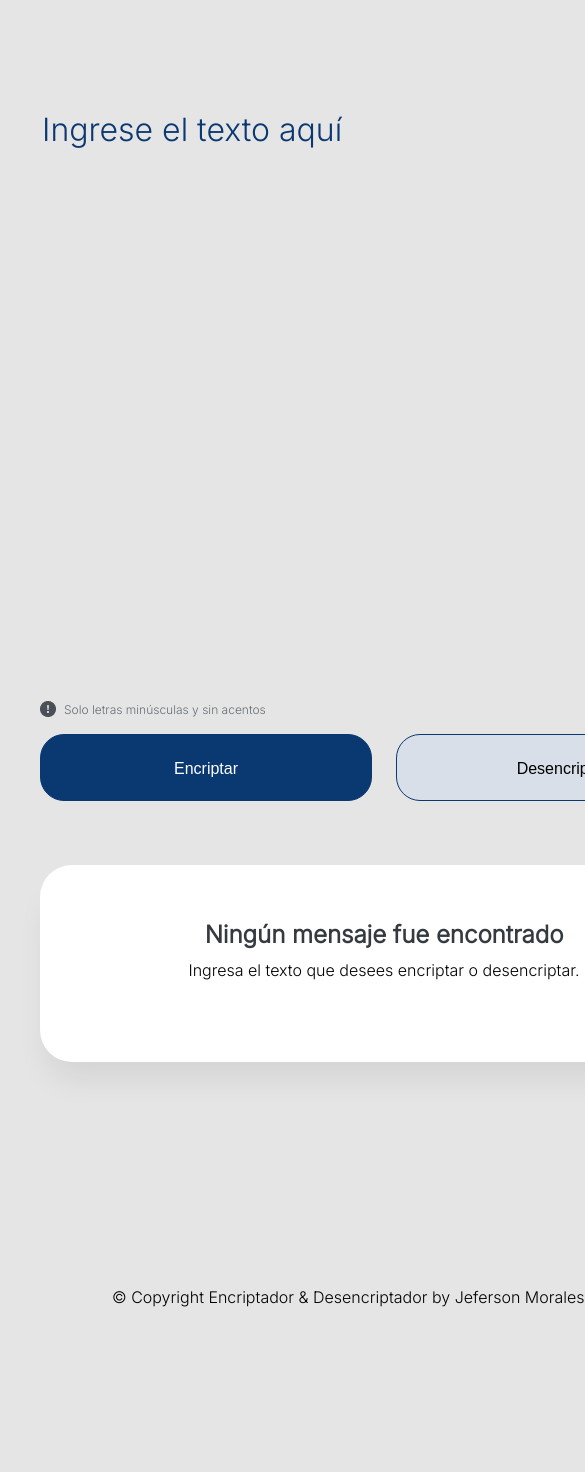
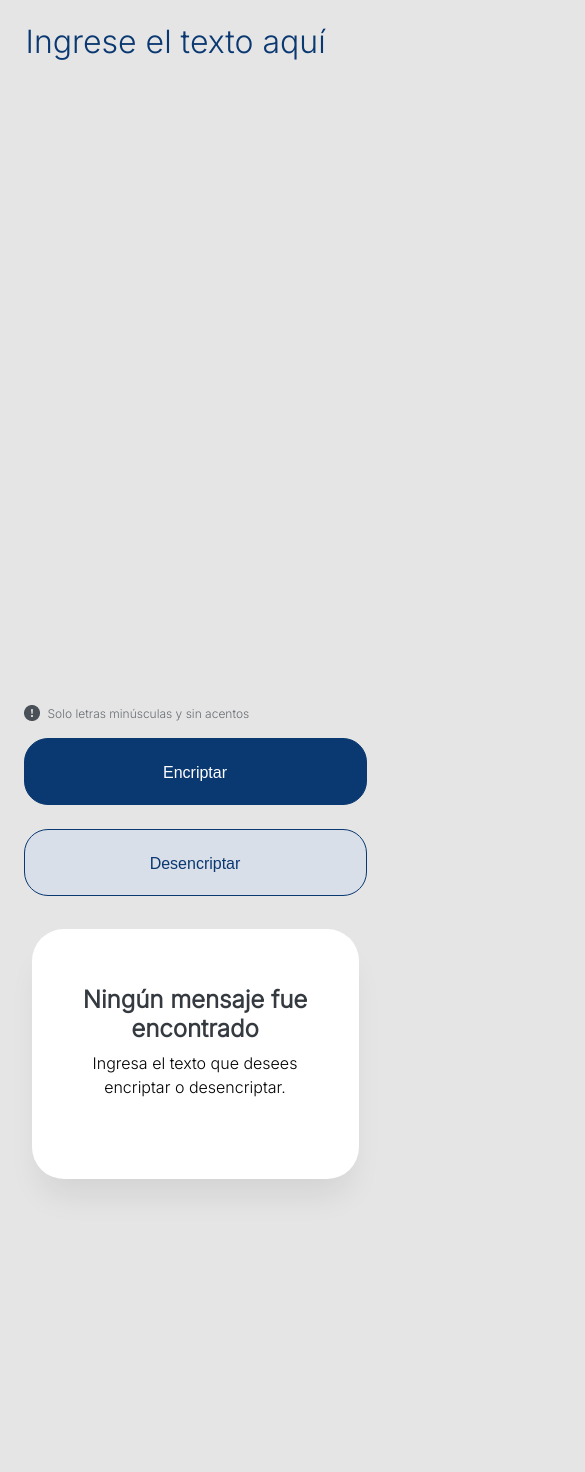
Before and after one commit to jefersonmorales/challengeonecodificador5, a plain HTML site: page index.html in a window 390 px wide. Shown: the part 136-1608 px from the top of the page, 585 px wide, since content can reach past the window. Before the commit the page ends 1450 px from the top, so only its background shows below. Drawn offline with Linux system fonts and the light colour scheme.

Commit message:
Codigo organizado y responsive design para celular

```diff
--- a/funcion.js
+++ b/funcion.js
@@ -1,12 +1,10 @@
 var btnEncriptar = document.getElementById("encriptador");
 var btnDesencriptar = document.getElementById("desencriptador");
-var advertenciaSinTexto = document.querySelector(".texto-pendiente");
 var textoPendienteContenedor = document.querySelector(".texto-pendiente-contenedor");
+var textoResultadoContenedor = document.querySelector(".texto-resultado-contenedor");
 var convertirTexto = document.querySelector(".convertir-texto");
 var textoConvertido = document.querySelector(".texto-convertido");
 var textoFinal = document.querySelector(".texto-final");
-var botonCopiar = document.querySelector(".btn-copy");
-var textoResultadoContenedor = document.querySelector(".texto-resultado-contenedor");
 
 eliminarContenedorTextoConvertido();
 
@@ -129,25 +127,17 @@ function btnCopy() {
 function mostrarContenedorTextoConvertido() {
   eliminarContenedorTextoPendiente();
   textoResultadoContenedor.classList.remove("ocultar");
-  // textoFinal.classList.remove("ocultar");
-  // botonCopiar.classList.remove("ocultar");
 }
 
 function eliminarContenedorTextoConvertido() {
   textoResultadoContenedor.classList.add("ocultar");
-  // textoFinal.classList.add("ocultar");
-  // botonCopiar.classList.add("ocultar");
 }
 
 function mostrarContenedorTextoPendiente() {
   eliminarContenedorTextoConvertido();
   textoPendienteContenedor.classList.remove("ocultar");
-  // muneco.classList.remove("ocultar");
-  // advertenciaSinTexto.classList.remove("ocultar");
 }
 
 function eliminarContenedorTextoPendiente() {
   textoPendienteContenedor.classList.add("ocultar");
-  // muneco.classList.add("ocultar");
-  // advertenciaSinTexto.classList.add("ocultar");
 }
--- a/index.html
+++ b/index.html
@@ -9,6 +9,7 @@
 
   <link rel="stylesheet" href="style.css">
   <link rel="stylesheet" href="responsive-desgin.css">
+  <link rel="stylesheet" href="static.css">
 
   <link href="https://fonts.googleapis.com/css2?family=Inter:wght@300&display=swap" rel="stylesheet">
 
@@ -16,12 +17,11 @@
 
   <body>
     <header class="logo-contenedor">
-      <a href="index.html"><img src="imagenes/logo.png" alt="logo"></a>
+      <a href="index.html"><img class="logo" src="imagenes/logo.png" alt="logo"></a>
     </header>
 
     <section class="ingreso-contenedor">
       <textarea name="texto" class="convertir-texto" id="convertir-texto" placeholder="Ingrese el texto aquí"></textarea>
-
       <div class="instruccion">
         <img src="imagenes/advertencia.png" alt="advertencia_icon">
         <p>Solo letras minúsculas y sin acentos</p>
@@ -34,21 +34,15 @@
     </section>
 
     <section class="texto-pendiente-contenedor">
-
       <img class="muneco" src="imagenes/muneco.png" alt="muneco">
-
       <p class="mensaje-noencontrado">Ningún mensaje fue encontrado</p>
       <p class="solicitud-texto">Ingresa el texto que desees encriptar o desencriptar.</p>
-
     </section>
 
 
     <section class="texto-resultado-contenedor">
-
       <textarea name="texto-convertido" class="texto-convertido" id="texto-convertido" readonly></textarea>
-
       <button onclick="btnCopy()" class="btn-copy" >Copiar</button>
-
     </section>
 
     <footer class="copyright">
--- a/responsive-desgin.css
+++ b/responsive-desgin.css
@@ -1,8 +1,16 @@
-@media (max-width: 768px) {
+/* Tablet */
+@media (max-width: 1452px) {
+  html , body {
+    width: 100%;
+    height: 100%;
+    display: flex;
+    justify-content: center;
+  }
+
   body {
     position: relative;
     width: 768px;
-    height: 1450px;
+    height: 1500px;
   }
 
   .logo-contenedor {
@@ -21,14 +29,9 @@
   .convertir-texto {
     position: absolute;
     width: 688px;
-    height: 48px;
+    height: 288px;
     left: 40px;
     top: 240px;
-    font-family: 'Inter';
-    font-style: normal;
-    font-weight: 400;
-    font-size: 32px;
-    line-height: 150%;
   }
 
   .instruccion {
@@ -51,12 +54,6 @@
   .botones-contenedor button {
     width: 332px;
     height: 67px;
-    background: #0A3871;
-    border-radius: 24px;
-    padding: 24px;
-    gap: 8px;
-    border: 1px solid #0A3871;
-    border-radius: 24px;
   }
 
   #desencriptador {
@@ -86,13 +83,6 @@
     position: absolute;
     top: 32px;
     left: 32px;
-    font-family: 'Inter';
-    font-style: normal;
-    font-weight: 700;
-    font-size: 24px;
-    line-height: 120%;
-    text-align: center;
-    color: #343A40;
   }
 
   .solicitud-texto {
@@ -101,12 +91,6 @@
     position: absolute;
     top: 77px;
     left: 32px;
-    font-family: 'Inter';
-    font-style: normal;
-    font-weight: 400;
-    font-size: 16px;
-    line-height: 150%;
-    text-align: center;
   }
 
   .texto-resultado-contenedor {
@@ -115,17 +99,6 @@
     height: 343px;
     left: 40px;
     top: 1001px;
-    background: #FFFFFF;
-    box-shadow: 0px 24px 32px -8px rgba(0, 0, 0, 0.08);
-    border-radius: 32px;
-  }
-
-  .texto-final {
-    width: 624px;
-    height: 180px;
-    position: absolute;
-    top: 32px;
-    left: 32px;
   }
 
   .texto-convertido {
@@ -134,14 +107,7 @@
     position: absolute;
     top: 32px;
     left: 32px;
-    font-family: 'Inter';
-    font-style: normal;
-    font-weight: 400;
-    font-size: 24px;
-    line-height: 36px;
-    color: #495057;
   }
-
 
   .btn-copy {
     width: 624px;
@@ -149,18 +115,129 @@
     position: absolute;
     top: 244px;
     left: 32px;
-    padding: 24px;
-    gap: 8px;
-    border: 1px solid #0A3871;
-    border-radius: 24px;
   }
 
   .copyright {
     width: 688px;
     height: 20px;
     position: absolute;
-    top: 97%;
+    top: 95%;
     left: 32px;
-    text-align: center;
   }
 }
+
+/* Celular */
+
+@media (max-width: 680px) {
+  body {
+    position: relative;
+    width: 375px;
+    height: 1840px;
+  }
+
+  .logo-contenedor {
+    position: absolute;
+    width: 375px;
+    height: 96px;
+    left: 0px;
+    top: 0px;
+  }
+
+  .logo {
+    height: 48px;
+    width: 32px;
+    position: absolute;
+    left: 16px;
+    top: 24px;
+  }
+
+  .convertir-texto {
+    position: absolute;
+    width: 343px;
+    height: 624px;
+    left: 16px;
+    top: 152px;
+  }
+
+  .instruccion {
+    padding: 0px;
+    gap: 8px;
+    position: absolute;
+    width: 229px;
+    height: 18px;
+    left: 16px;
+    top: 840px;
+  }
+
+  .botones-contenedor {
+    position: absolute;
+    width: 343px;
+    height: 158px;
+    left: 16px;
+    top: 874px;
+  }
+
+  #encriptador, #desencriptador{
+    width: 343px;
+    height: 67px;
+  }
+
+  #desencriptador {
+    left: 0px;
+    top: 91px;
+  }
+
+  .texto-pendiente-contenedor {
+    position: absolute;
+    width: 327px;
+    height: 186px;
+    left: 24px;
+    top: 1065px;
+    gap: 32px;
+  }
+
+  .mensaje-noencontrado {
+    width: 263px;
+    height: 58px;
+    position: absolute;
+    top: 32px;
+    left: 32px;
+  }
+
+  .solicitud-texto {
+    width: 263px;
+    height: 48px;
+    position: absolute;
+    top: 106px;
+  }
+
+  .texto-resultado-contenedor {
+    height: 595px;
+    width: 343px;
+    left: 16px;
+    top: 1096px;
+  }
+
+  .texto-convertido {
+    width: 279px;
+    height: 432px;
+    position: absolute;
+    top: 32px;
+    left: 32px;
+  }
+
+  .btn-copy {
+    width: 279px;
+    position: absolute;
+    left: 32px;
+    top: 496px;
+  }
+
+  .copyright {
+    width: 343px;
+    height: auto;
+    position: absolute;
+    top: 100%;
+    left: 16px;
+  }
+}
--- /dev/null
+++ b/static.css
@@ -0,0 +1,93 @@
+body {
+  margin: 0;
+  background: #E5E5E5;
+  font-family: 'Inter';
+}
+
+textarea {
+  font-family: 'Inter';
+  border: none;
+  background: transparent;
+  resize: none;
+  outline: none;
+  background: transparent;
+  resize: none;
+}
+
+.convertir-texto, .convertir-texto::placeholder {
+  color: #0A3871;
+  font-style: normal;
+  font-size: 32px;
+  font-weight: 400;
+  line-height: 48px;
+}
+
+.botones-contenedor button {
+  border-radius: 24px;
+  padding: 24px;
+  gap: 8px;
+  border-radius: 24px;
+  font-weight: 400;
+  font-size: 16px;
+  line-height: 19px;
+}
+
+#encriptador {
+  background: #0A3871;
+  border: 1px solid #0A3871;
+  color: #FFFFFF;
+}
+
+#desencriptador {
+  background: #D8DFE8;
+  border: 1px solid #0A3871;
+  color: #0A3871;
+}
+
+.texto-pendiente-contenedor {
+  background: #FFFFFF;
+  box-shadow: 0px 24px 32px -8px rgba(0, 0, 0, 0.08);
+  border-radius: 32px;
+}
+
+.mensaje-noencontrado {
+  font-weight: 700;
+  font-size: 24px;
+  line-height: 29px;
+  text-align: center;
+  color: #343A40;
+}
+
+.solicitud-texto {
+  font-weight: 400;
+  font-size: 16px;
+  line-height: 24px;
+  text-align: center;
+}
+
+.texto-resultado-contenedor {
+  background: #FFFFFF;
+  box-shadow: 0px 24px 32px -8px rgba(0, 0, 0, 0.08);
+  border-radius: 32px;
+}
+
+.texto-convertido {
+  font-style: normal;
+  font-weight: 700;
+  font-size: 24px;
+  line-height: 150%;
+  color: #495057;
+}
+
+.btn-copy {
+  height: 67px;
+  border: 1px solid #0A3871;
+  border-radius: 24px;
+  padding: 24px;
+  color: #0A3871;
+  border: 1px solid #0A3871;
+}
+
+.copyright {
+  text-align: center;
+}
--- a/style.css
+++ b/style.css
@@ -1,15 +1,14 @@
 html , body {
   width: 100%;
   height: 100%;
+  display: flex;
+  justify-content: center;
 }
 
 body {
-  margin: 0;
-  background: #E5E5E5;
   position: relative;
   width: 1440px;
   height: 1024px;
-  font-family: 'Inter';
 }
 
 button {
@@ -30,35 +29,12 @@ button {
   height: 48px;
 }
 
-.ingreso-texto {
+.convertir-texto {
   width: 680px;
   height: 288px;
-  height: auto;
   position: absolute;
   left: 240px;
   top: 168px;
-}
-
-.convertir-texto {
-  width: 680px;
-  height: 288px;
-
-}
-
-.convertir-texto {
-  border: none;
-  outline: none;
-  resize: none;
-  background: transparent;
-}
-
-.convertir-texto, .convertir-texto::placeholder {
-  font-family: 'Inter';
-  font-style: normal;
-  font-weight: 400;
-  font-size: 32px;
-  line-height: 150%;
-  color: #0A3871;
 }
 
 .instruccion {
@@ -93,7 +69,6 @@ button {
   display: flex;
   flex-direction: row;
   align-items: flex-start;
-  padding: 0px;
   gap: 24px;
   position: absolute;
   width: 680px;
@@ -106,23 +81,6 @@ button {
   width: 328px;
   height: 67px;
   padding: 24px;
-  border-radius: 24px;
-  font-style: normal;
-  font-weight: 400;
-  font-size: 16px;
-  line-height: 19px;
-  text-align: center;
-}
-
-#encriptador {
-  background: #0A3871;
-  color: #FFFFFF;
-}
-
-#desencriptador {
-  box-sizing: border-box;
-  background: #D8DFE8;
-  border: 1px solid #0A3871;
 }
 
 .texto-pendiente-contenedor {
@@ -131,9 +89,6 @@ button {
   height: 944px;
   left: 1000px;
   top: 40px;
-  background: #FFFFFF;
-  box-shadow: 0px 24px 32px -8px rgba(0, 0, 0, 0.08);
-  border-radius: 32px;
 }
 
 .muneco {
@@ -144,29 +99,12 @@ button {
   height: 304px;
 }
 
-/* .texto-pendiente {
-  position: absolute;
-  width: 336px;
-  height: 106px;
-  left: 32px;
-  top: 579px;
-  bottom: 243px;
-  text-align: center;
-} */
-
 .mensaje-noencontrado {
   width: 336px;
   height: 58px;
   position: absolute;
   top: 579px;
   left: 32px;
-  font-family: 'Inter';
-  font-style: normal;
-  font-weight: 700;
-  font-size: 24px;
-  line-height: 120%;
-  text-align: center;
-  color: #343A40;
 }
 
 .solicitud-texto {
@@ -176,71 +114,37 @@ button {
   top: 653px;
   left: 32px;
   bottom: 243px;
-  font-family: 'Inter';
-  font-style: normal;
-  font-weight: 400;
-  font-size: 16px;
-  line-height: 150%;
-  text-align: center;
-
 }
 
-.texto-pendiente p {
-  /* width: 336px;
-  height: 48px;
-  font-family: 'Inter';
-  font-style: normal;
-  font-weight: 400;
-  font-size: 16px;
-  line-height: 150%;
-  text-align: center;
-  color: #495057; */
-}
-
-.texto-final {
+.texto-resultado-contenedor {
   position: absolute;
-  height: auto;
-  left: 1032px;
-  top: 72px;
+  width: 400px;
+  height: 944px;
+  left: 1000px;
+  top: 40px;
 }
 
 .texto-convertido {
+  position: absolute;
   width: 336px;
   height: 781px;
-  font-family: 'Inter';
-  font-style: normal;
-  font-weight: 400;
-  font-size: 24px;
-  line-height: 150%;
-  border: none;
-  background: transparent;
-  resize: none;
-  outline: none;
+  left: 32px;
+  top: 32px;
 }
 
 .btn-copy {
   position: absolute;
   width: 336px;
-  height: 67px;
-  left: 1032px;
-  top: 885px;
-  border: 1px solid #0A3871;
-  border-radius: 24px;
-  padding: 24px;
-  font-family: 'Inter';
-  font-style: normal;
-  font-weight: 400;
-  font-size: 16px;
-  line-height: 19px;
-  text-align: center;
-  color: #0A3871;
+  left: 32px;
+  top: 845px;
+}
+
+.copyright {
+  width: 100%;
+  position: absolute;
+  top: 98%;
 }
 
 .ocultar {
   display: none;
 }
-
-.copyright {
-  position: absolute;
-  top: 1000px;
-}
```
